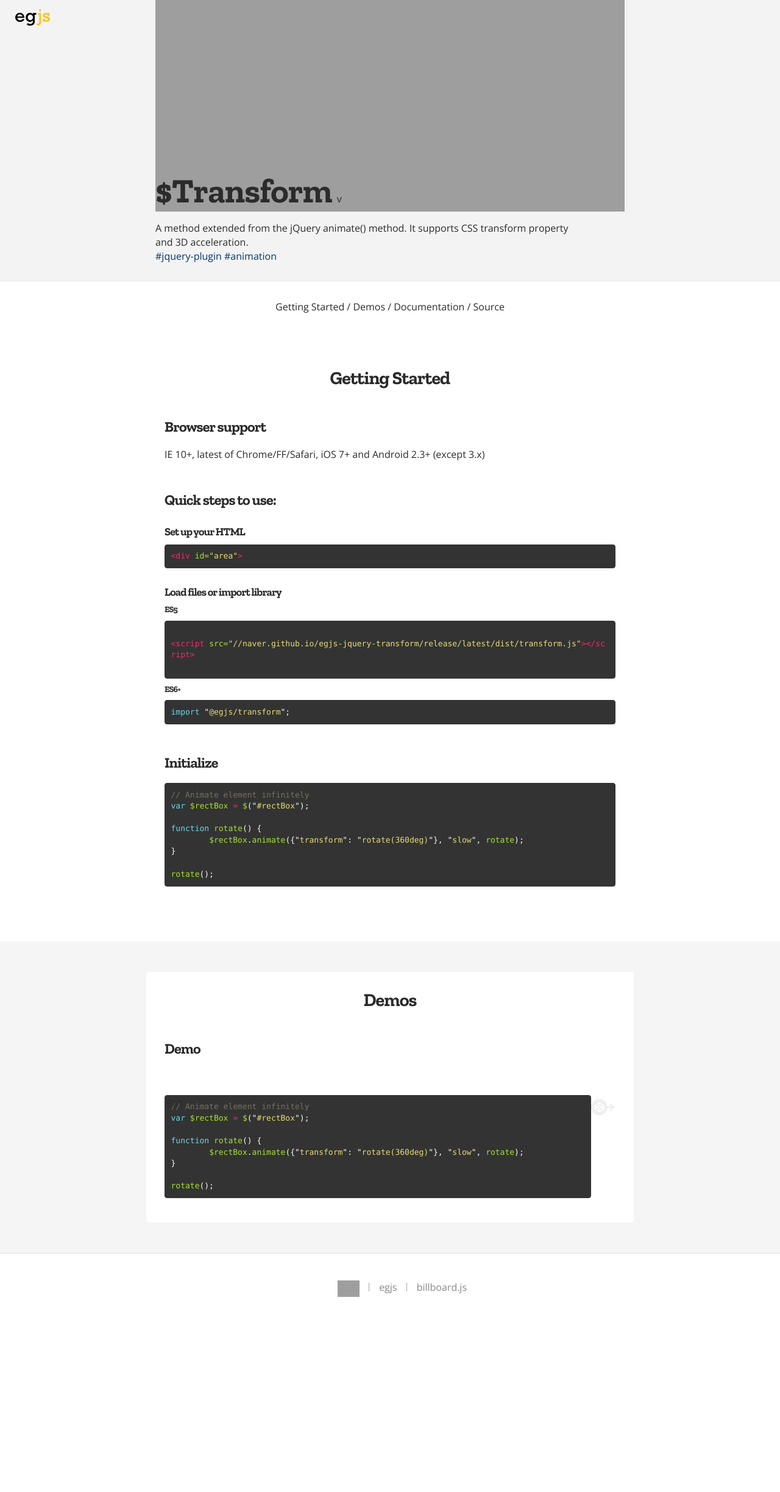
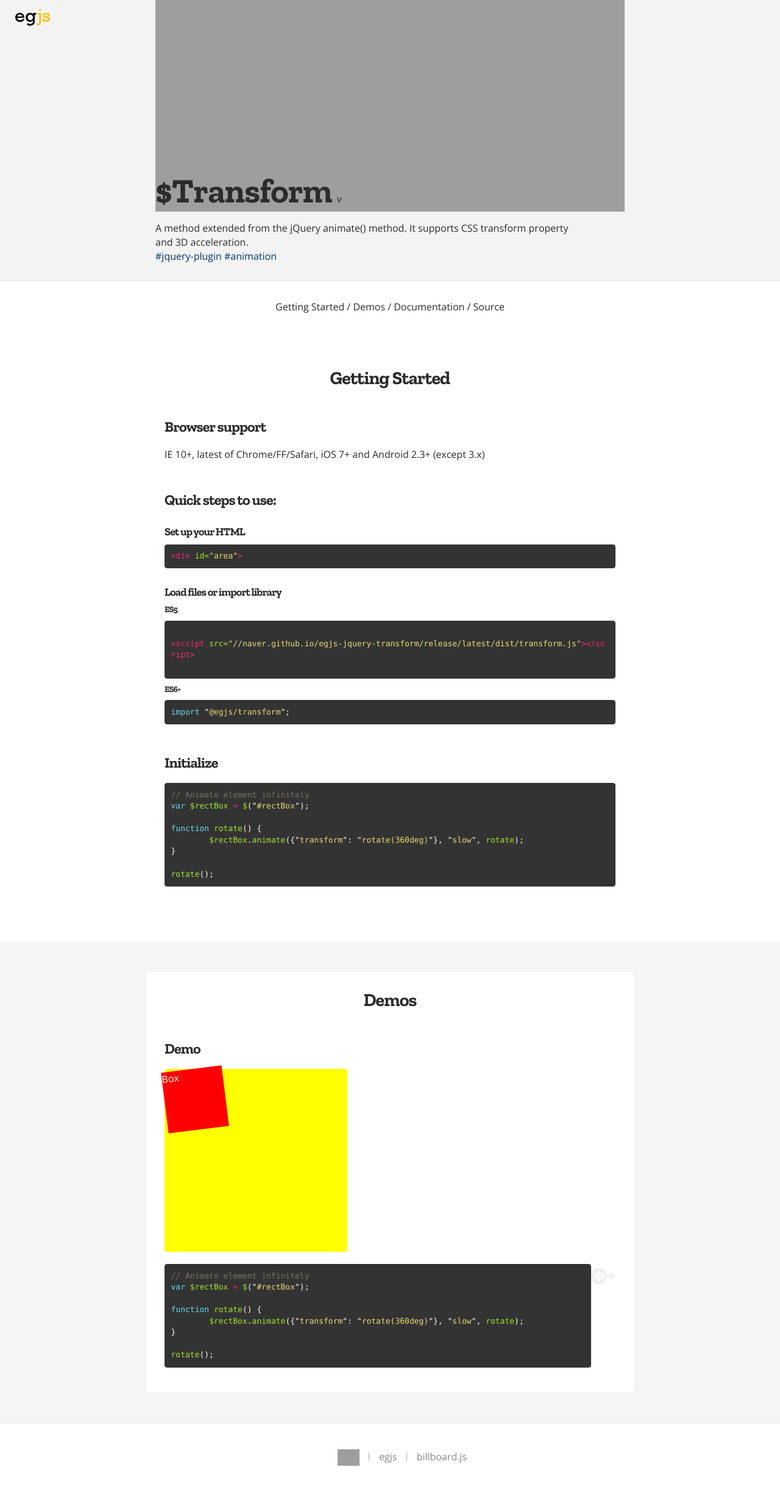
Before and after one commit to naver/egjs-jquery-transform, a Jekyll site: the page built from demo/index.md, in a window 1280 px wide. Shown: the whole page at 61% size. Built offline with Jekyll 4.4.1, drawn with Linux system fonts in a browser that asks for light colours; before the commit the page ends 2169 px from its top, so only the background shows below that.

```diff
--- a/demo/assets/css/demo.css
+++ b/demo/assets/css/demo.css
@@ -1 +1,16 @@
-/** css **/
+.testBackground {
+	position:relative;
+	left:0px;
+	top:0px;
+	width:300px;
+	height:300px;
+	background-color:yellow;
+}
+
+.test {
+  width:100px;
+  height:100px;
+  background-color: red;
+  color:white;
+  position: relative;
+}
```
